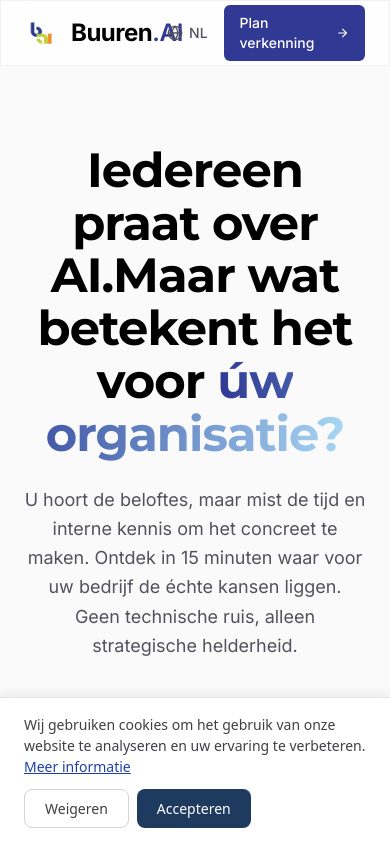
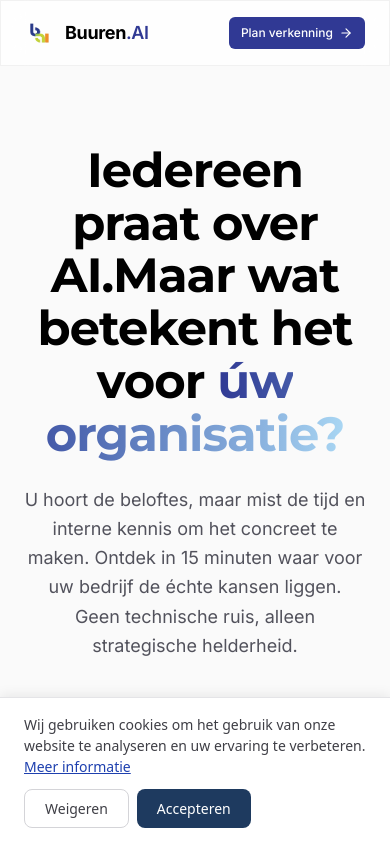
Before and after one commit to ajvanbuuren/buuren.ai, a React (Vite) app: page / in a window 390 px wide. Shown: the top 844 px of the page. Built offline with nearby package versions, Linux system fonts and the light colour scheme.

Commit message:
fix: mobile-friendly logo and navbar layout

```diff
--- a/src/components/Logo.tsx
+++ b/src/components/Logo.tsx
@@ -1,9 +1,9 @@
 export const Logo = ({ className = "" }: { className?: string }) => (
-  <div className={`flex items-center gap-2.5 font-sans ${className}`}>
-    <img src="/logo.png" alt="Buuren.AI logo" className="w-9 h-9 shrink-0" />
-    <div className="flex items-baseline tracking-tight">
-      <span className="text-black font-bold text-2xl tracking-[-0.02em]">Buuren</span>
-      <span className="text-brand-blue-dark font-semibold text-2xl">.AI</span>
+  <div className={`flex items-center gap-2 font-sans ${className}`}>
+    <img src="/logo.png" alt="Buuren.AI logo" className="w-8 h-8 md:w-9 md:h-9 shrink-0" />
+    <div className="flex items-baseline tracking-tight whitespace-nowrap">
+      <span className="text-black font-bold text-lg md:text-2xl tracking-[-0.02em]">Buuren</span>
+      <span className="text-brand-blue-dark font-semibold text-lg md:text-2xl">.AI</span>
     </div>
   </div>
 );
--- a/src/components/Navbar.tsx
+++ b/src/components/Navbar.tsx
@@ -17,17 +17,18 @@ export const Navbar = () => {
         <a href="#contact" className="hover:text-black transition-colors">{t.nav.contact}</a>
         <a href="/blog/" className="hover:text-black transition-colors">Blog</a>
       </div>
-      <div className="flex items-center gap-4">
+      <div className="flex items-center gap-2 md:gap-4">
         <button
           onClick={() => setLanguage(language === 'nl' ? 'en' : 'nl')}
-          className="flex items-center gap-1.5 text-sm font-medium text-zinc-600 hover:text-black transition-colors"
+          className="hidden md:flex items-center gap-1.5 text-sm font-medium text-zinc-600 hover:text-black transition-colors"
         >
           <Globe className="w-4 h-4" />
           {language.toUpperCase()}
         </button>
-        <a href="https://calendly.com/buurenai/ai-verkenning" target="_blank" rel="noopener noreferrer" className="bg-brand-blue-dark text-white px-4 py-2 rounded-md text-sm font-medium hover:bg-brand-blue-dark/90 transition-colors flex items-center gap-2 group">
-          {t.nav.book}
-          <ArrowRight className="w-4 h-4 group-hover:translate-x-0.5 transition-transform" />
+        <a href="https://calendly.com/buurenai/ai-verkenning" target="_blank" rel="noopener noreferrer" className="bg-brand-blue-dark text-white px-3 py-2 md:px-4 rounded-md text-xs md:text-sm font-medium hover:bg-brand-blue-dark/90 transition-colors flex items-center gap-1.5 md:gap-2 group whitespace-nowrap">
+          <span className="hidden md:inline">{t.nav.book}</span>
+          <span className="md:hidden">Plan verkenning</span>
+          <ArrowRight className="w-3.5 h-3.5 md:w-4 md:h-4 group-hover:translate-x-0.5 transition-transform" />
         </a>
       </div>
     </div>
```
